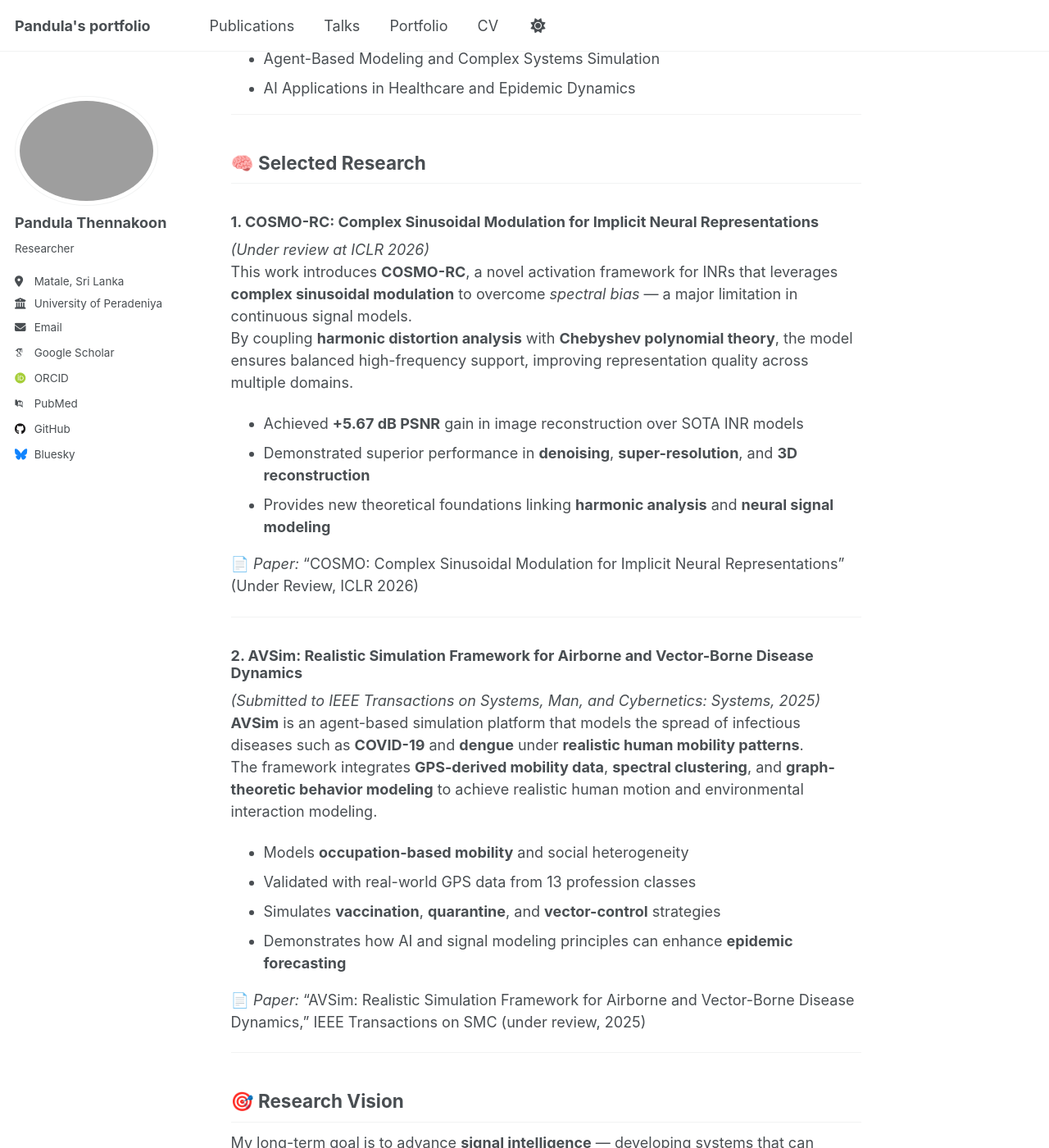
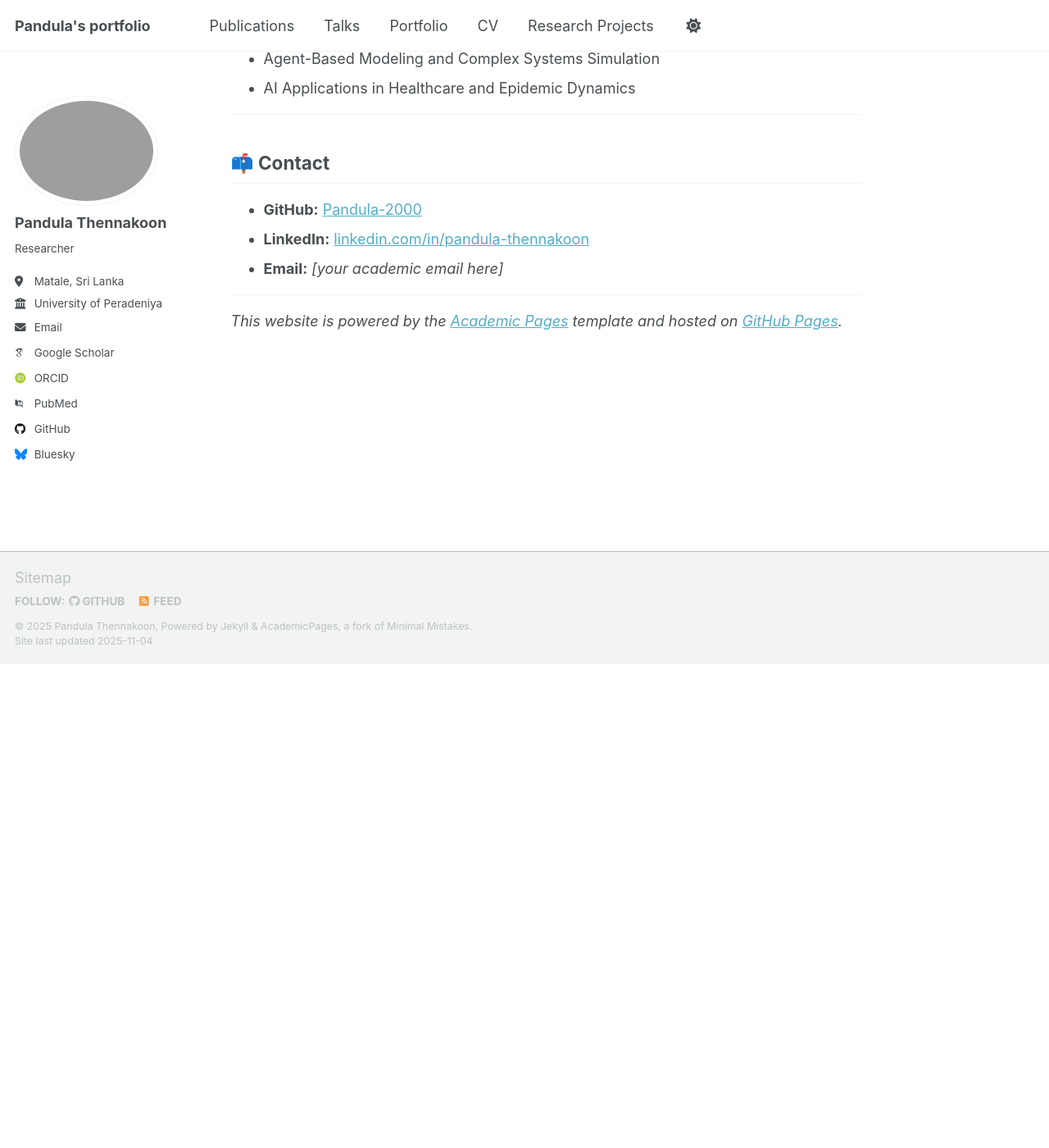
Before and after one commit to Pandula-2000/PandulaThennakoon2000.github.io, a Jekyll site: the page built from _pages/about.md, in a window 1280 px wide and 1400 px high, scrolled down 708 px. Shown: the whole window at 82% size. Built offline with Jekyll 4.4.1, drawn with Linux system fonts in a browser that asks for light colours; some web fonts are replaced; a script that is not in the unit is left out; after the commit the page ends 1518 px from its top, so only the background shows below that; some of the changed text lies outside the part shown.

Commit message:
Research Tab added

```diff
--- a/_data/navigation.yml
+++ b/_data/navigation.yml
@@ -31,3 +31,6 @@ main:
 
   # - title: "Guide"
   #   url: /markdown/
+
+  - title: "Research Projects"
+    url: /research/
--- a/_pages/about.md
+++ b/_pages/about.md
@@ -25,41 +25,6 @@ I am currently applying for **PhD programs** in Electrical and Electronic Engine
 
 ---
 
-## 🧠 Selected Research
-
-### **1. COSMO-RC: Complex Sinusoidal Modulation for Implicit Neural Representations**
-*(Under review at ICLR 2026)*
-This work introduces **COSMO-RC**, a novel activation framework for INRs that leverages **complex sinusoidal modulation** to overcome *spectral bias* — a major limitation in continuous signal models.
-By coupling **harmonic distortion analysis** with **Chebyshev polynomial theory**, the model ensures balanced high-frequency support, improving representation quality across multiple domains.
-
-- Achieved **+5.67 dB PSNR** gain in image reconstruction over SOTA INR models
-- Demonstrated superior performance in **denoising**, **super-resolution**, and **3D reconstruction**
-- Provides new theoretical foundations linking **harmonic analysis** and **neural signal modeling**
-
-📄 *Paper:* “COSMO: Complex Sinusoidal Modulation for Implicit Neural Representations” (Under Review, ICLR 2026)
-
----
-
-### **2. AVSim: Realistic Simulation Framework for Airborne and Vector-Borne Disease Dynamics**
-*(Submitted to IEEE Transactions on Systems, Man, and Cybernetics: Systems, 2025)*
-**AVSim** is an agent-based simulation platform that models the spread of infectious diseases such as **COVID-19** and **dengue** under **realistic human mobility patterns**.
-The framework integrates **GPS-derived mobility data**, **spectral clustering**, and **graph-theoretic behavior modeling** to achieve realistic human motion and environmental interaction modeling.
-
-- Models **occupation-based mobility** and social heterogeneity
-- Validated with real-world GPS data from 13 profession classes
-- Simulates **vaccination**, **quarantine**, and **vector-control** strategies
-- Demonstrates how AI and signal modeling principles can enhance **epidemic forecasting**
-
-📄 *Paper:* “AVSim: Realistic Simulation Framework for Airborne and Vector-Borne Disease Dynamics,” IEEE Transactions on SMC (under review, 2025)
-
----
-
-## 🎯 Research Vision
-
-My long-term goal is to advance **signal intelligence** — developing systems that can *understand, represent, and simulate* complex real-world phenomena.
-By combining mathematical signal theory, deep learning, and agent-based modeling, I aim to create models that are not only **highly expressive** but also **physically interpretable** and **scientifically grounded**.
-
----
 
 ## 📫 Contact
 
```
Also changed, not shown: _data/_research/projects.md (added, +38 -0 lines).
